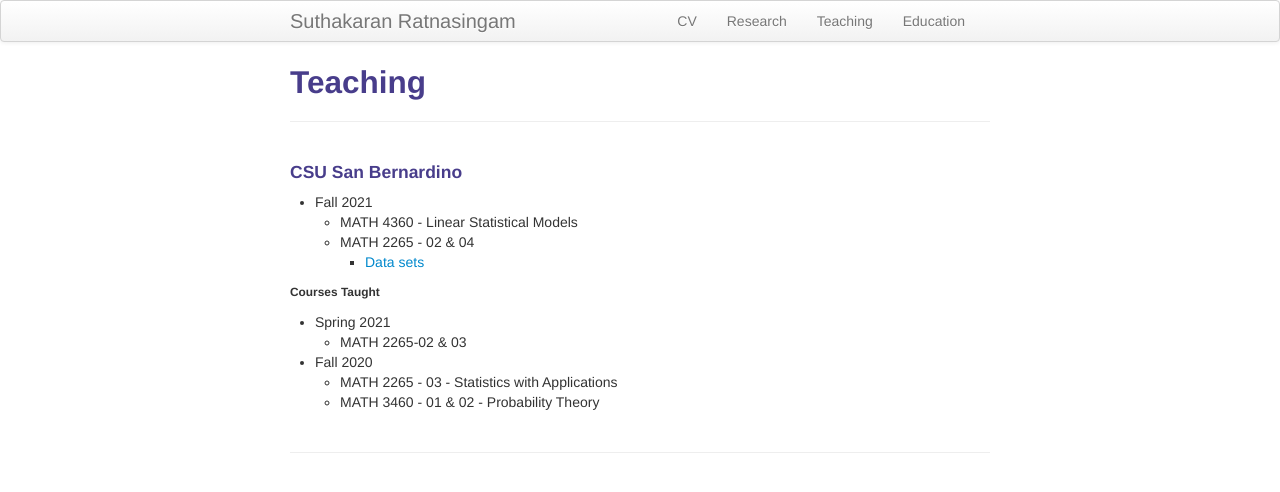
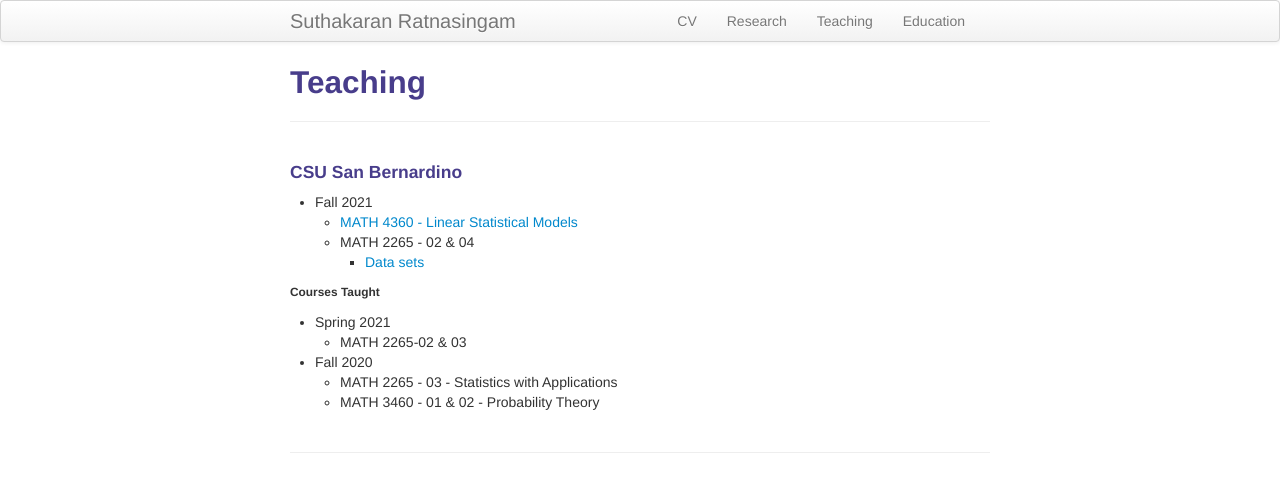
Before and after one commit to suthakaranr/suthakaranr.github.io, a Jekyll site: the page built from pages/Teaching.md, in a window 1280 px wide. Shown: the top 492 px of the page. Built offline with Jekyll 4.4.1, drawn with Linux system fonts in a browser that asks for light colours.

Commit message:
Update Teaching.md

```diff
--- a/pages/Teaching.md
+++ b/pages/Teaching.md
@@ -5,7 +5,7 @@ description: Suthakaran's teaching portfolio
 ---
 #### CSU San Bernardino
 * Fall 2021
-   * MATH 4360 - Linear Statistical Models
+   * <a style="text-decoration:none" href="../pages/Datasets4360.html" target="_blank" rel="noopener noreferrer">MATH 4360 - Linear Statistical Models</a>
    * MATH 2265 - 02 & 04
        *  <a style="text-decoration:none" href="../pages/Datasets2265.html" target="_blank" rel="noopener noreferrer">Data sets</a>
 
```
